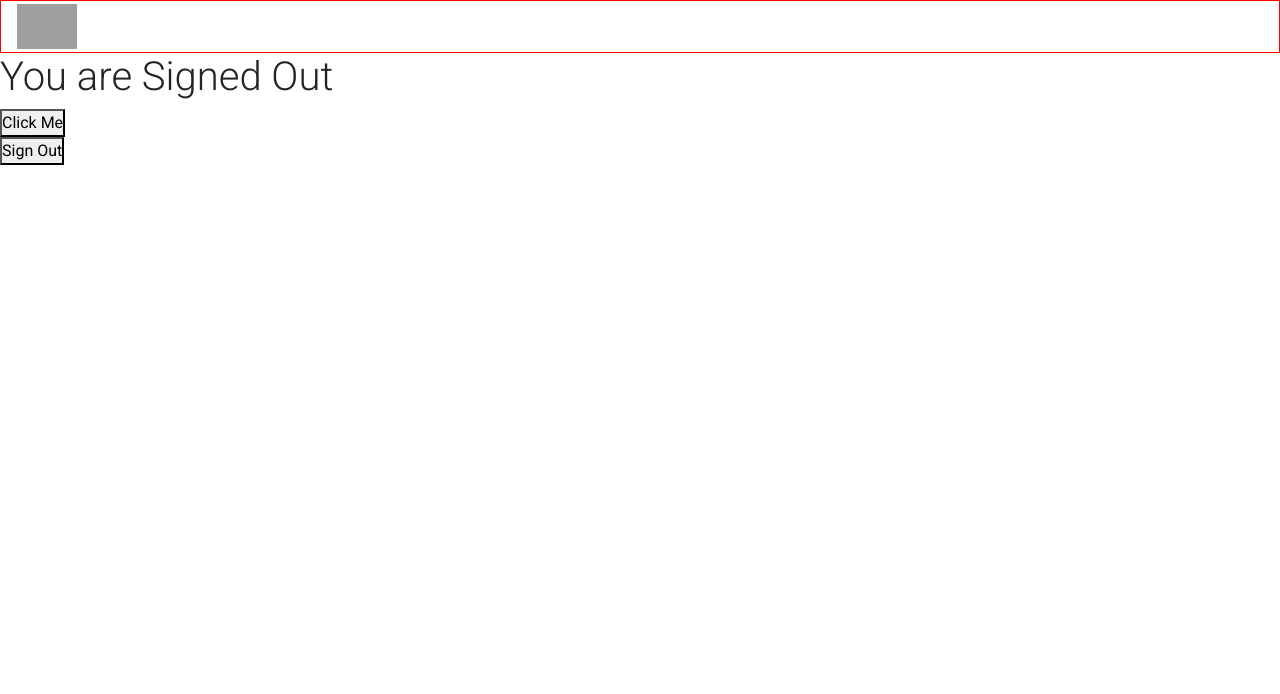
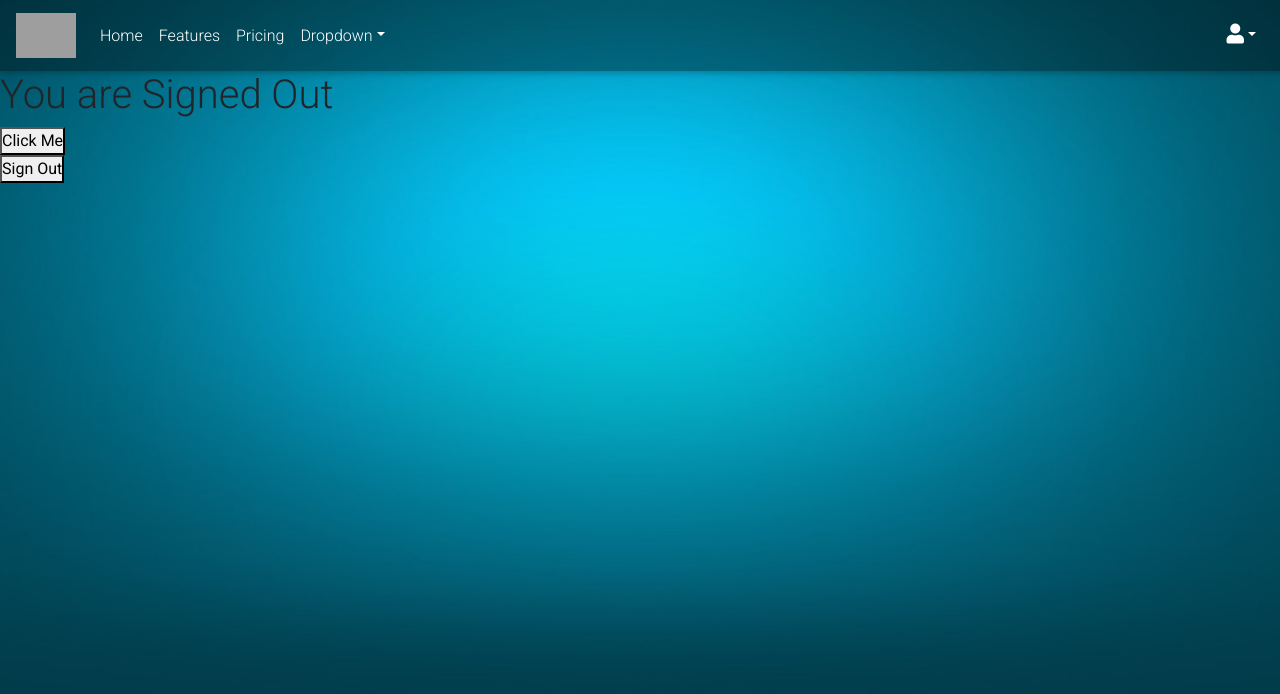
Before and after one commit to davidcolatti/ldminer-fe, a React (Create React App) app: page / in a window 1280 px wide. Shown: the top 694 px of the page. Built offline with nearby package versions, Linux system fonts and the light colour scheme; no server answers; grey boxes are pictures that could not be loaded.

Commit message:
feat: set up of mdbreact and responsive navbar

```diff
--- a/src/components/NavBar/NavBar.jsx
+++ b/src/components/NavBar/NavBar.jsx
@@ -1,12 +1,81 @@
-import React from "react";
+import React, { useState } from "react";
 import styles from "./navbar.module.scss";
 import emblem from "./../../assets/images/app-emblem.png";
+import {
+  MDBNavbar,
+  MDBNavbarBrand,
+  MDBNavbarNav,
+  MDBNavItem,
+  MDBNavLink,
+  MDBNavbarToggler,
+  MDBCollapse,
+  MDBDropdown,
+  MDBDropdownToggle,
+  MDBDropdownMenu,
+  MDBDropdownItem,
+  MDBIcon,
+} from "mdbreact";
 
 const NavBar = () => {
+  const [isOpen, setToggle] = useState(false);
+
+  const toggleCollapse = () => {
+    setToggle(!isOpen);
+  };
+
   return (
-    <div className={styles.navBar}>
-      <img className={styles.emblem} src={emblem} alt="app-emblem" />
-    </div>
+    <MDBNavbar className={styles.navBar} dark expand="md">
+      <MDBNavbarBrand>
+        <img src={emblem} className={styles.emblem} alt="emblem" />
+      </MDBNavbarBrand>
+      <MDBNavbarToggler onClick={toggleCollapse} />
+      <MDBCollapse
+        id="navbarCollapse3"
+        isOpen={isOpen}
+        navbar
+        className={isOpen && styles.navBarCollapse}
+      >
+        <MDBNavbarNav left>
+          <MDBNavItem>
+            <MDBNavLink to="#!">Home</MDBNavLink>
+          </MDBNavItem>
+          <MDBNavItem>
+            <MDBNavLink to="#!">Features</MDBNavLink>
+          </MDBNavItem>
+          <MDBNavItem>
+            <MDBNavLink to="#!">Pricing</MDBNavLink>
+          </MDBNavItem>
+          <MDBNavItem>
+            <MDBDropdown>
+              <MDBDropdownToggle nav caret>
+                <div className="d-none d-md-inline">Dropdown</div>
+              </MDBDropdownToggle>
+              <MDBDropdownMenu className="dropdown-default">
+                <MDBDropdownItem href="#!">Action</MDBDropdownItem>
+                <MDBDropdownItem href="#!">Another Action</MDBDropdownItem>
+                <MDBDropdownItem href="#!">Something else here</MDBDropdownItem>
+                <MDBDropdownItem href="#!">Something else here</MDBDropdownItem>
+              </MDBDropdownMenu>
+            </MDBDropdown>
+          </MDBNavItem>
+        </MDBNavbarNav>
+        <MDBNavbarNav right>
+          <MDBNavItem>
+            <MDBDropdown>
+              <MDBDropdownToggle nav caret>
+                <MDBIcon icon="user" className={styles.userIcon} />
+              </MDBDropdownToggle>
+
+              <MDBDropdownMenu className={styles.userDropDown}>
+                <MDBDropdownItem href="#!">Action</MDBDropdownItem>
+                <MDBDropdownItem href="#!">Another Action</MDBDropdownItem>
+                <MDBDropdownItem href="#!">Something else here</MDBDropdownItem>
+              </MDBDropdownMenu>
+            </MDBDropdown>
+          </MDBNavItem>
+        </MDBNavbarNav>
+      </MDBCollapse>
+    </MDBNavbar>
   );
 };
 
--- a/src/components/NavBar/navbar.module.scss
+++ b/src/components/NavBar/navbar.module.scss
@@ -1,9 +1,22 @@
 .navBar {
-  border: 1px solid red;
-  padding: 0.2rem 1rem;
-  display: flex;
+  background-color: rgba(0, 0, 0, 0.384);
 
   .emblem {
     width: 60px;
   }
+
+  .userIcon {
+    font-size: 20px;
+  }
+
+  .userDropDown {
+    transform: translate3d(-120px, 40px, 0px);
+  }
+
+  // collapse bar
+  .navBarCollapse {
+    div {
+      display: none;
+    }
+  }
 }
--- a/src/index.scss
+++ b/src/index.scss
@@ -6,5 +6,10 @@
 }
 
 body {
+  width: 100%;
+  height: 100vh;
+  background: url("./assets/images/radient-background.png");
+  background-repeat: no-repeat;
+  background-size: cover;
   font-family: "Montserrat", sans-serif;
 }
```
Also changed, not shown: src/assets/images/radient-background.png (added).
